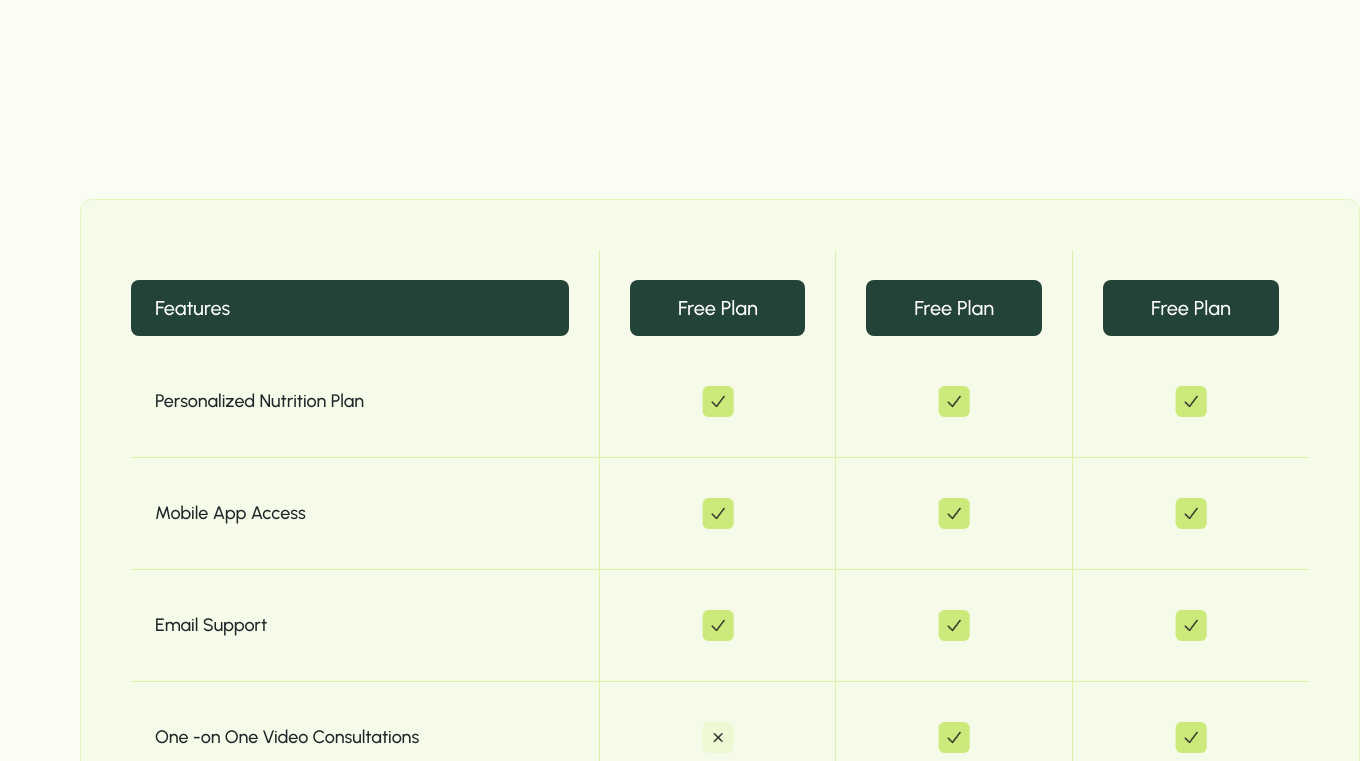
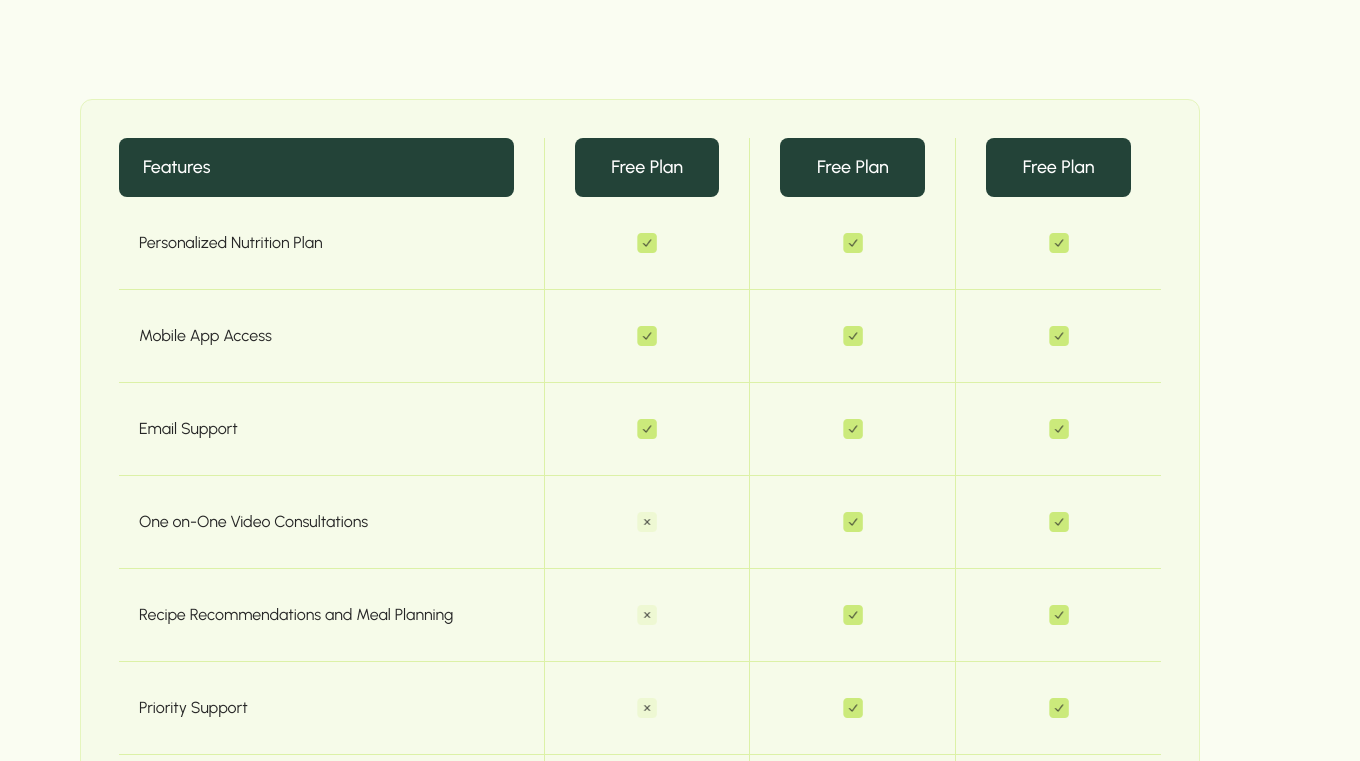
Before and after one commit to RaghadDeveloper/Nutritionist, a React (Vite) app: page /pricing in a window 1280 px wide. Shown: the part 2039-2800 px from the top of the page, 1360 px wide, since content can reach past the window. Built offline with nearby package versions, Linux system fonts and the light colour scheme.

Commit message:
update on pricingFeatures

```diff
--- a/src/Components/Data/Pdata.jsx
+++ b/src/Components/Data/Pdata.jsx
@@ -1,91 +1,29 @@
 
-    // import imgTrue from "../../assets/images/pricing/true.png";
-// import imgFalse from "../../assets/images/pricing/false.png";
-
-export const PricingData = [
-  {
-    titlePircing1: "Features",
-    infoPircing: "Personalized Nutrition Plan",
-
-    infoPircing1: "Mobile App Access",
-    infoPircing2: "Email Support",
-    infoPircing3: "One -on One Video Consultations",
-    infoPircing4: "Recipe Recommendations and Meal Planning",
-    infoPircing5: "Priority Support",
-    infoPircing6: "Educational Resources and Guides",
-    infoPircing7: "Advanced Progress Tracking Tools",
-    infoPircing8: "Customized Meal Plans and Recipe Suggestions",
-    infoPircing9: "Phone Support",
-    titlePircing3: "Free Plan",
-    titlePircing4: "Free Plan",
-    titlePircing2: "Free Plan",
-
-    // img1: imgTrue,
-    // img2: imgTrue,
-    // img3: imgTrue,
-  },
-
-  // {
-  //   titlePircing2: "Free Plan",
-
-  //   img1: imgTrue,
-  //   img2: imgTrue,
-  //   img3: imgTrue,
-  // },
-  // {
-  //   titlePircing2: "Free Plan",
-
-  //   img1: imgTrue,
-  //   img2: imgTrue,
-  //   img3: imgTrue,
-  // },
-  // {
-  //   infoPircing: "One -on One Video Consultations",
-
-  //   img1: imgFalse,
-  //   img2: imgTrue,
-  //   img3: imgTrue,
-  // },
-  // {
-  //   infoPircing: "Recipe Recommendations and Meal Planning",
-  //   img1: imgFalse,
-  //   img2: imgTrue,
-  //   img3: imgTrue,
-  // },
-  // {
-  //   infoPircing: "Priority Support",
-  //   img1: imgFalse,
-  //   img2: imgTrue,
-  //   img3: imgTrue,
-  // },
-  // {
-  //   infoPircing: "Educational Resources and Guides",
-
-  //   img1: imgFalse,
-  //   img2: imgTrue,
-  //   img3: imgTrue,
-  // },
-  // {
-  //   infoPircing: "Advanced Progress Tracking Tools",
-
-  //   img1: imgFalse,
-  //   img2: imgFalse,
-  //   img3: imgTrue,
-  // },
-
-  // {
-  //   infoPircing: "Customized Meal Plans and Recipe Suggestions",
-
-  //   img1: imgFalse,
-  //   img2: imgFalse,
-  //   img3: imgTrue,
-  // },
-
-  // {
-  //   infoPircing: "Phone Support",
-
-  //   img1: imgFalse,
-  //   img2: imgFalse,
-  //   img3: imgTrue,
-  // },
-];
+export const tableData = {
+  features: [
+    "Personalized Nutrition Plan",
+    "Mobile App Access",
+    "Email Support",
+    "One on-One Video Consultations",
+    "Recipe Recommendations and Meal Planning",
+    "Priority Support",
+    "Educational Resources and Guides",
+    "Advanced Progress Tracking Tools",
+    "Customized Meal Plans and Recipe Suggestions",
+    "Phone Support",
+  ],
+  plans: [
+    {
+      name: "Free Plan",
+      features: [true, true, true, false, false, false, true, false, false, false],
+    },
+    {
+      name: "Free Plan",
+      features: [true, true, true, true, true, true, true, true, true, true],
+    },
+    {
+      name: "Free Plan",
+      features: [true, true, true, true, true, true, true, true, true, true],
+    },
+  ],
+};
--- a/src/Components/PriceTableRow/PriceTableRow.css
+++ b/src/Components/PriceTableRow/PriceTableRow.css
@@ -1,154 +1,107 @@
-
-.sh-cards{
-    width: 1596px;
-    padding: 50px;
-    border: 1px solid #E5F5BD;
+.sh-sectiontabel {
+    max-width: 100vw;
     border-radius: 12px;
+    border: 1px solid var(--pale-green);
+    padding: 8px;
+    box-sizing: border-box;
     background-color: var(--light-beige);
-    border: 1px solid #E5F5BD;
-    margin:  150px 162px;
-    justify-content: center;
-
 }
 
-.sh-card-feature{
-        width: 622px;
-}
- .sh-card-plane,.sh-card-plane-last {
-     width: 291.33px;
+.sh-innertable {
+    width: 100%;
+    border-collapse: collapse;
+    overflow: auto;
+    margin-top: 30px;
+    padding: 50px;
 }
 
-.sh-card-feature,.sh-card-plane,.sh-card-plane-last{
-    flex-direction: column;
-    border-right: 1px solid #DCF1A7
-/* gap:60px */
+.sh-innertable::-webkit-scrollbar {
+    height: 6px;
 }
-.sh-card-plane-last{
-    border: none;
+
+/* . */
+.sh-innertable::-webkit-scrollbar-thumb {
+    background: var(--light-green);
+    border-radius: 27px;
+    width: 188px;
 }
-.sh-card-title{
+
+.sh-cardheader {
     border-radius: 8px;
     background-color: var(--darker-green);
-    margin: 30px 30px 10px 0;
-        padding: 20px 30px;
+    padding: 16px 24px;
+    color: var(--white);
+    font-weight: 500;
+    margin-left: 30px;
+    white-space: nowrap;
+    margin-right: 30px;
     font-size: 22px;
-        font-weight: 500;
-        /* line-height: 33px; */
-    text-align: left;
-color: var(--white);
-}
-.sh-card-plane .sh-card-title ,.sh-card-plane-last .sh-card-title{
-    margin:30px 30px 10px 30px;
-    text-align: center;
 }
 
-.sh-tf-img{
-    display: flex;
-    justify-content: center;
-width: 100%;
-    border-bottom: 1px solid #DCF1A7;
-    padding:50.5px 0; /*row edit*/
-}
-.sh-tf-img:last-child{
-    border: navajowhite;
-}
-.sh-cards img {
-    width: 40px;
-    align-self: center;
-        /* padding:  50px 0; ROW */
-    }
-.sh-cards .sh-card-feature p{
-    border-bottom: 1px solid #DCF1A7;
-        padding:  55px 30px;
-        margin: 0;
+.sh-feature {
+    padding: 50px 30px;
+    white-space: nowrap;
     font-size: 20px;
-            font-weight: 500;
-            /* line-height: 30.4px; */
-
-}
-.sh-cards .sh-card-feature p:last-of-type{
-    border: none;
-}
- @media (max-width:1440px) {
-
-.sh-cards{
-        margin: 100px 80px;
-    width: 1280px ;
-
+    line-height: 30.4px;
+    color: var(--dark-gray);
 }
 
-.sh-card-feature{
-    width: 470px;
+.sh-check {
+    text-align: center;
+    vertical-align: middle;
 }
-.sh-card-plane,.sh-card-plane-last{
-    width: 236.67px;
+
+.sh-bottom {
+    border-bottom: 1px solid var(--pastel-yellow);
 }
-.sh-card-feature p{
-        font-size: 18px !important;
-        /* line-height: 27.72px !important;   */
-          padding: 42px 24px !important;
 
+.img-status {
+    padding: 6px;
+    width: 40px;
+    height: 40px;
 }
-.sh-card-title{
-    font-size: 20px;
-                /* line-height: 30px; */
-                padding: 16px 24px;
+
+.sh-left {
+    border-left: 1px solid var(--pastel-yellow);
 }
-.sh-tf-img{
-padding: 39.9px 0;
-}
-.sh-cards img{
-                width: 32px;
+
+.sh-table .sh-tbody .sh-tr:last-child td {
+    border-bottom: none;
 }
 
 
+@media (min-width:993px) and (max-width: 1440px) {
+
+    .img-status {
+        width: 32px;
+        height: 32px;
     }
 
+    .sh-cardheader {
+        font-size: 20px;
+    }
 
-  @media (max-width:390px) {
-.sh-cards{
-            margin: 50px 0 50px 16px;
-            overflow: scroll;
-            padding: 30px 0 42px 30px;
-            width: 1280px;
+    .sh-check,
+    .sh-feature {
+        font-size: 18px;
+        padding: 42px 24px;
 
     }
-          .sh-card-feature
-          /* .sh-card-plane,.sh-card-plane-last */
-           {
-              width: 377gipx;
-          }
-                  .sh-card-plane,
-                  .sh-card-plane-last {
-width: 173px;
-/* عرض عشوائي */
-                  }
-          .sh-card-title  {
-    font-size: 18px;
-    /* line-height: 27px; */
-    padding:  14px 20px;
-
-}
-.sh-tf-img
- {
-padding: 28.40px 0;
 }
 
-.sh-card-feature p {
-    font-size: 16px !important;
-    /* line-height: 25.6px !important; */
-        padding: 32px 20px !important;
+@media (max-width: 1316px) {
+    .sh-cardheader {
+        font-size: 18px;
     }
 
-
-.sh-cards::-webkit-scrollbar {
-background-color: var(--light-green);
-border-radius: 10px;
-width: 188px;
-    height: 6px;
-
-    border-radius: 27px 0px 0px 0px;
-
+    .sh-check,
+    .sh-feature {
+        padding: 30px 20px;
+        font-size: 16px;
     }
 
+    .sh-innertable {
+        padding: 30px;
+        margin-top: 0;
     }
+}
--- a/src/Components/PriceTableRow/PriceTableRow.jsx
+++ b/src/Components/PriceTableRow/PriceTableRow.jsx
@@ -1,141 +1,36 @@
-// import { Col, Row } from 'react-bootstrap';
 import imgTrue from "../../assets/images/pricing/true.png";
 import imgFalse from "../../assets/images/pricing/false.png";
 import "./PriceTableRow.css";
-export default function PriceTableRow({
-  titlePircing1,
-  titlePircing2,
-  titlePircing3,
-  titlePircing4,
-  infoPircing,
-  infoPircing1,
-  infoPircing2,
-  infoPircing3,
-  infoPircing4,
-  infoPircing5,
-  infoPircing6,
-  infoPircing7,
-  infoPircing8,
-  infoPircing9,
-  // img1,
-}) {
+export default function PriceTableRow({ tableData }) {
   return (
-    <section className="sh-cards  d-flex">
-      <div className="sh-card-feature d-flex flex-direction-column">
-        <h5 className="sh-card-title ">{titlePircing1}</h5>
-
-        <p>{infoPircing}</p>
-        <p>{infoPircing1}</p>
-        <p>{infoPircing2}</p>
-        <p>{infoPircing3}</p>
-        <p>{infoPircing4}</p>
-        <p>{infoPircing5}</p>
-        <p>{infoPircing6}</p>
-        <p>{infoPircing7}</p>
-        <p>{infoPircing8}</p>
-        <p>{infoPircing9}</p>
-      </div>
-      <div className="sh-card-plane d-flex flex-direction-column">
-        <h5 className="sh-card-title ">{titlePircing2}</h5>
-        <div className="sh-tf-img">
-          <img src={imgTrue} alt="" />
-        </div>
-        <div className="sh-tf-img">
-          <img src={imgTrue} alt="" />
-        </div>
-        <div className="sh-tf-img">
-          <img src={imgTrue} alt="" />
-        </div>
-        <div className="sh-tf-img">
-          <img src={imgFalse} alt="" />
-        </div>
-        <div className="sh-tf-img">
-          <img src={imgFalse} alt="" />
-        </div>
-        <div className="sh-tf-img">
-          <img src={imgFalse} alt="" />
-        </div>
-        <div className="sh-tf-img">
-          <img src={imgFalse} alt="" />
-        </div>
-        <div className="sh-tf-img">
-          <img src={imgFalse} alt="" />
-        </div>
-        <div className="sh-tf-img">
-          <img src={imgFalse} alt="" />
-        </div>
-                <div className="sh-tf-img">
-
-          <img src={imgFalse} alt="" />
-          </div>
-      </div>
-      <div className="sh-card-plane d-flex flex-direction-column">
-        <h5 className="sh-card-title ">{titlePircing3}</h5>
-        <div className="sh-tf-img">
-          <img src={imgTrue} alt="" />
-        </div>
-        <div className="sh-tf-img">
-          <img src={imgTrue} alt="" />
-        </div>
-        <div className="sh-tf-img">
-          <img src={imgTrue} alt="" />
-        </div>
-        <div className="sh-tf-img">
-          <img src={imgTrue} alt="" />
-        </div>
-        <div className="sh-tf-img">
-          <img src={imgTrue} alt="" />
-        </div>
-        <div className="sh-tf-img">
-          <img src={imgTrue} alt="" />
-        </div>
-        <div className="sh-tf-img">
-          <img src={imgTrue} alt="" />
-        </div>
-        <div className="sh-tf-img">
-          <img src={imgFalse} alt="" />
-        </div>
-        <div className="sh-tf-img">
-          <img src={imgFalse} alt="" />
-        </div>
-                <div className="sh-tf-img">
-
-          <img src={imgFalse} alt="" />
-          </div>
-      </div>
-      <div className="sh-card-plane-last d-flex flex-direction-column">
-        <h5 className="sh-card-title ">{titlePircing4}</h5>
-        <div className="sh-tf-img">
-          <img src={imgTrue} alt="" />
-        </div>
-        <div className="sh-tf-img">
-          <img src={imgTrue} alt="" />
-        </div>
-        <div className="sh-tf-img">
-          <img src={imgTrue} alt="" />
-        </div>
-        <div className="sh-tf-img">
-          <img src={imgTrue} alt="" />
-        </div>
-        <div className="sh-tf-img">
-          <img src={imgTrue} alt="" />
-        </div>
-        <div className="sh-tf-img">
-          <img src={imgTrue} alt="" />
-        </div>
-        <div className="sh-tf-img">
-          <img src={imgTrue} alt="" />
-        </div>
-        <div className="sh-tf-img">
-          <img src={imgTrue} alt="" />
-        </div>
-        <div className="sh-tf-img">
-          <img src={imgTrue} alt="" />
-        </div>
-                <div className="sh-tf-img">
-
-          <img src={imgTrue} alt="" />
-          </div>
+    <section className="sh-sectiontabel">
+      <div className="sh-innertable">
+        <table className="w-100 sh-table">
+          <thead>
+            <tr>
+              <th>
+                <div className="sh-cardheader text-start ms-0">Features</div>
+              </th>
+              {tableData.plans.map((plan, index) => (
+                <th key={index} className="sh-left text-center">
+                  <div className="sh-cardheader">{plan.name}</div>
+                </th>
+              ))}
+            </tr>
+          </thead>
+          <tbody className="sh-tbody">
+            {tableData.features.map((feature, index) => (
+              <tr className="sh-tr" key={index}>
+                <td className="sh-feature sh-bottom">{feature}</td>
+                {tableData.plans.map((plan, planIndex) => (
+                  <td className="sh-check sh-bottom sh-left" key={planIndex}>
+                    < img className="img-status" src={plan.features[index] ? imgTrue : imgFalse} alt="" />
+                  </td>
+                ))}
+              </tr>
+            ))}
+          </tbody>
+        </table>
       </div>
     </section>
   );
--- a/src/Components/PricingFeatures/PricingFeatures.jsx
+++ b/src/Components/PricingFeatures/PricingFeatures.jsx
@@ -1,146 +1,13 @@
 
-// import { Col, Row } from "react-bootstrap";
-// import "./PricingFeatures.css";
-// import PriceTableRow from "../PriceTableRow/PriceTableRow";
-// import imgTrue from "../../assets/images/pricing/true.png";
-// import imgFalse from "../../assets/images/pricing/false.png";
-
-// export default function PricingFeatures() {
-
-//   const PricingData = [
-//     {
-//       titlePircing1: "Features",
-//       titlePircing2: "Free Plan",
-//       titlePircing3: "Free Plan",
-//       titlePircing4: "Free Plan",
-//     },
-
-
-//     {
-//       infoPircing: "Mobile App Access",
-
-//       img1: imgTrue,
-//       img2: imgTrue,
-//       img3: imgTrue,
-//     },
-//     {
-//       infoPircing: "Email Support",
-
-//       img1: imgTrue,
-//       img2: imgTrue,
-//       img3: imgTrue,
-//     },
-//     {
-//       infoPircing: "One -on One Video Consultations",
-
-//       img1: imgFalse,
-//       img2: imgTrue,
-//       img3: imgTrue,
-//     },
-//     {
-//       infoPircing: "Recipe Recommendations and Meal Planning",
-//       img1: imgFalse,
-//       img2: imgTrue,
-//       img3: imgTrue,
-//     },
-//     {
-//       infoPircing: "Priority Support",
-//       img1: imgFalse,
-//       img2: imgTrue,
-//       img3: imgTrue,
-//     },
-//     {
-//       infoPircing: "Educational Resources and Guides",
-
-//       img1: imgFalse,
-//       img2: imgTrue,
-//       img3: imgTrue,
-//     },
-//     {
-//       infoPircing: "Advanced Progress Tracking Tools",
-
-//       img1: imgFalse,
-//       img2: imgFalse,
-//       img3: imgTrue,
-//     },
-
-//     {
-//       infoPircing: "Customized Meal Plans and Recipe Suggestions",
-
-//       img1: imgFalse,
-//       img2: imgFalse,
-//       img3: imgTrue,
-//     },
-
-//     {
-//       infoPircing: "Phone Support",
-
-//       img1: imgFalse,
-//       img2: imgFalse,
-//       img3: imgTrue,
-//     },
-//   ];
-//   return (
-//     <>
-//         {PricingData.map((pircing, index) => {
-//           return (
-//             <>
-//             <Row>
-//             <PriceTableRow
-//               key={index}
-//               titlePircing1={pircing.titlePircing1}
-//               titlePircing2={pircing.titlePircing2}
-//               titlePircing3={pircing.titlePircing3}
-//               titlePircing4={pircing.titlePircing4}
-//               infoPircing={pircing.infoPircing}
-//               img1={pircing.img1}
-//               img2={pircing.img2}
-//               img3={pircing.img3}
-//               />
-//               </Row></>
-//           );
-//         })}
-//       {/*
-//         <Col>
-//           <PricingFeatures/>
-//         </Col>
-//       </Row> */}
-//     </>
-//   );
-// }
-import { PricingData } from '../Data/Pdata'
-
+import { tableData } from '../Data/Pdata'
 import PriceTableRow from '../PriceTableRow/PriceTableRow';
-
 function PricingFeatures() {
   return (
     <>
+    <div className="main-container">
+    <PriceTableRow tableData={tableData} />
 
-
-      {PricingData.map((pircing, index) => {
-        return (
-          <PriceTableRow
-            key={index}
-            titlePircing1={pircing.titlePircing1}
-            infoPircing={pircing.infoPircing}
-            infoPircing1={pircing.infoPircing1}
-            infoPircing2={pircing.infoPircing2}
-            infoPircing3={pircing.infoPircing3}
-            infoPircing4={pircing.infoPircing4}
-            infoPircing5={pircing.infoPircing5}
-            infoPircing6={pircing.infoPircing6}
-            infoPircing7={pircing.infoPircing7}
-            infoPircing8={pircing.infoPircing8}
-            infoPircing9={pircing.infoPircing9}
-            titlePircing2={pircing.titlePircing2}
-            titlePircing3={pircing.titlePircing3}
-            titlePircing4={pircing.titlePircing4}
-            img1={pircing.img1}
-
-          />
-        );
-      })}
-
+    </div>
     </>
   )
 }
```
Also changed, not shown: src/Components/HomeBlogCard/HomeBlogCard.css (+4 -3 lines). Lines whose indentation alone changed are shown as unchanged.
